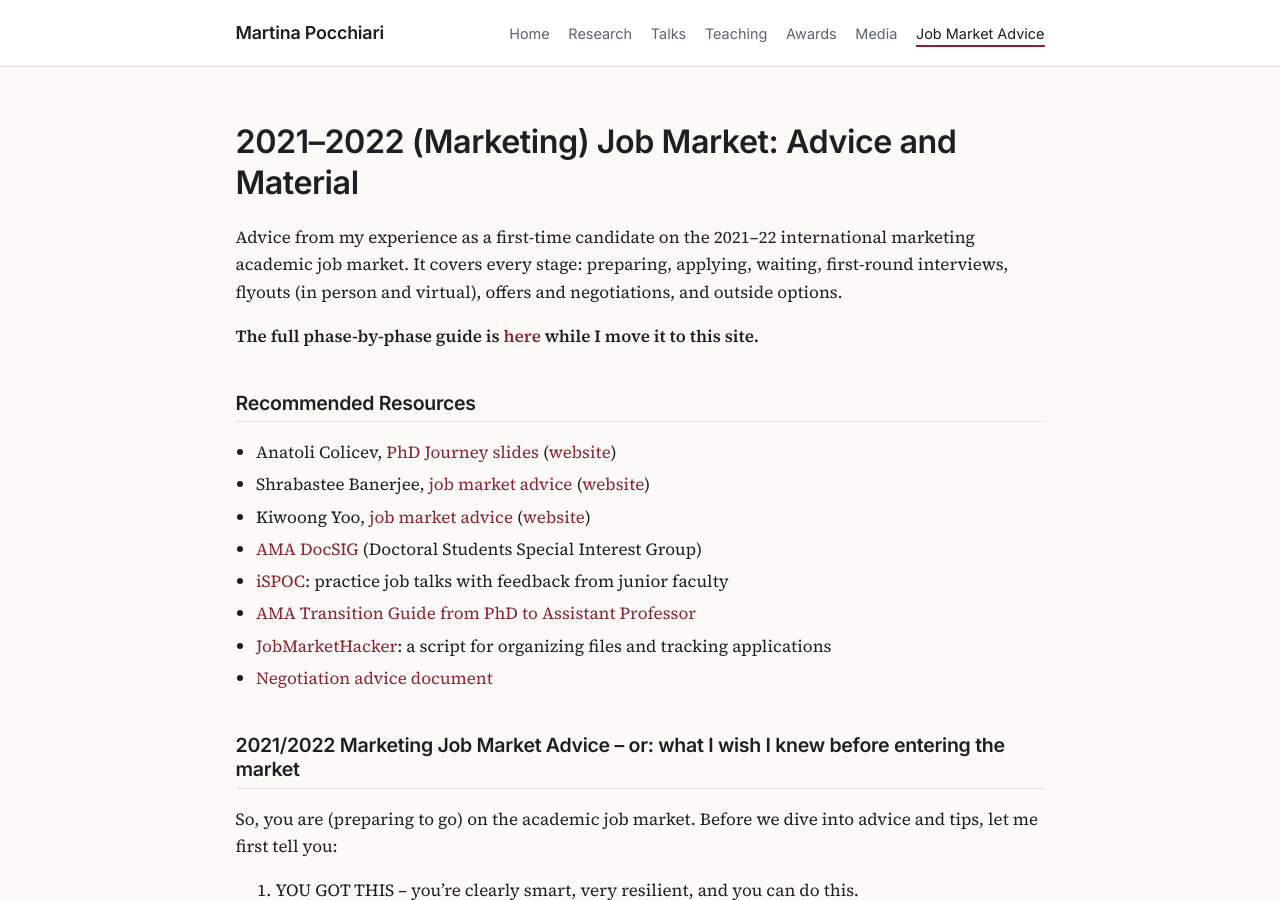
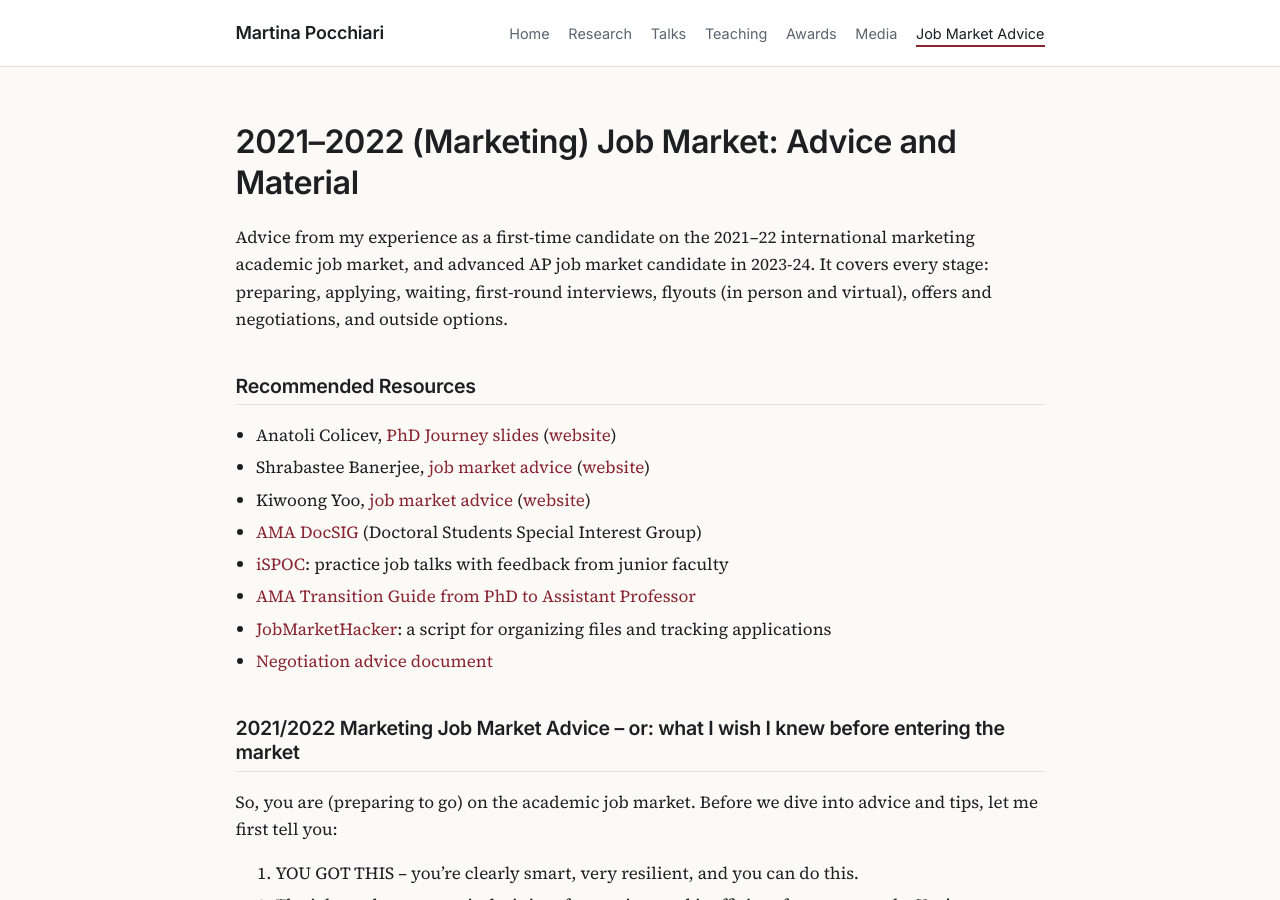
Before and after one commit to pccmtn/pccmtn.github.io, a Jekyll site: the page built from job-market-advice.md, in a window 1280 px wide and 900 px high. Built offline with Jekyll 4.4.1, drawn with Linux system fonts in a browser that asks for light colours.

Commit message:
Update job-market-advice.md

```diff
--- a/job-market-advice.md
+++ b/job-market-advice.md
@@ -5,9 +5,7 @@ permalink: /job-market-advice/
 ---
 # 2021–2022 (Marketing) Job Market: Advice and Material
 
-Advice from my experience as a first-time candidate on the 2021–22 international marketing academic job market. It covers every stage: preparing, applying, waiting, first-round interviews, flyouts (in person and virtual), offers and negotiations, and outside options.
-
-**The full phase-by-phase guide is [here](https://sites.google.com/view/martinapocchiari/job-market-advice) while I move it to this site.**
+Advice from my experience as a first-time candidate on the 2021–22 international marketing academic job market, and advanced AP job market candidate in 2023-24. It covers every stage: preparing, applying, waiting, first-round interviews, flyouts (in person and virtual), offers and negotiations, and outside options.
 
 ## Recommended Resources
 - Anatoli Colicev, [PhD Journey slides](https://drive.google.com/file/d/1XKbZ6OzTVrxsfw58a9sv_FOwaU1UuJLF/view) ([website](https://anatolicolicev.com/))
```
